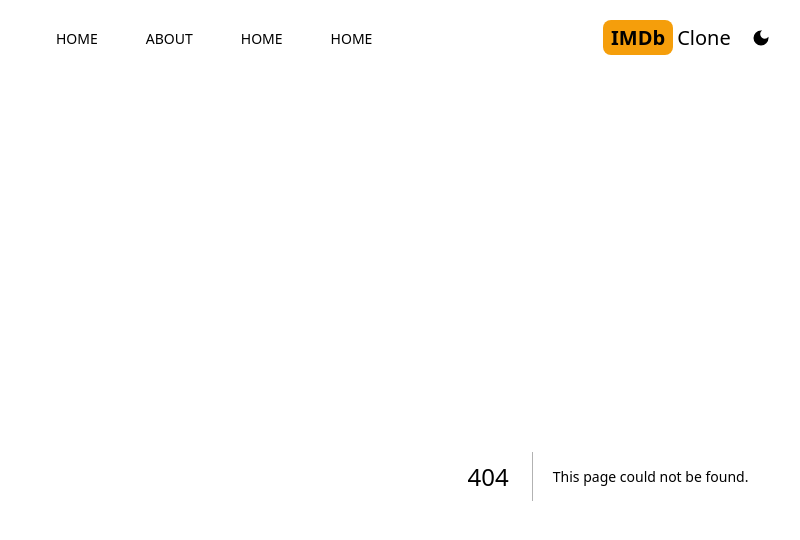
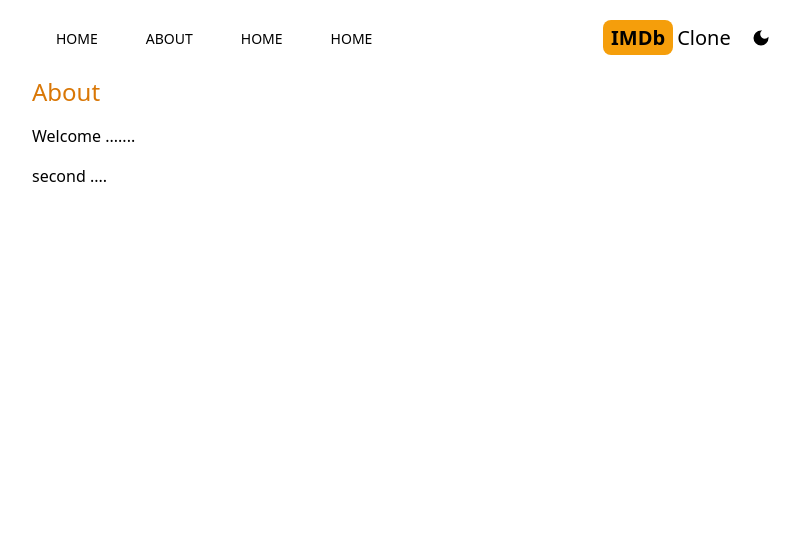
Before and after one commit to skiende74/imdb, a Next.js app: page /about in a window 1280 px wide. Before the commit this address had no page. Shown: the top 540 px of the page, without its empty margins (32-832 px from the left). Built offline with nearby package versions, Linux system fonts and the light colour scheme.

Commit message:
add About page

```diff
--- /dev/null
+++ b/src/app/about/page.jsx
@@ -0,0 +1,11 @@
+import React from "react";
+
+export default function About() {
+  return (
+    <div className="max-w-6xl mx-auto space-y-4">
+      <h1 className="text-2xl font-medium text-amber-600">About</h1>
+      <p>Welcome .......</p>
+      <p> second ....</p>
+    </div>
+  );
+}
```
